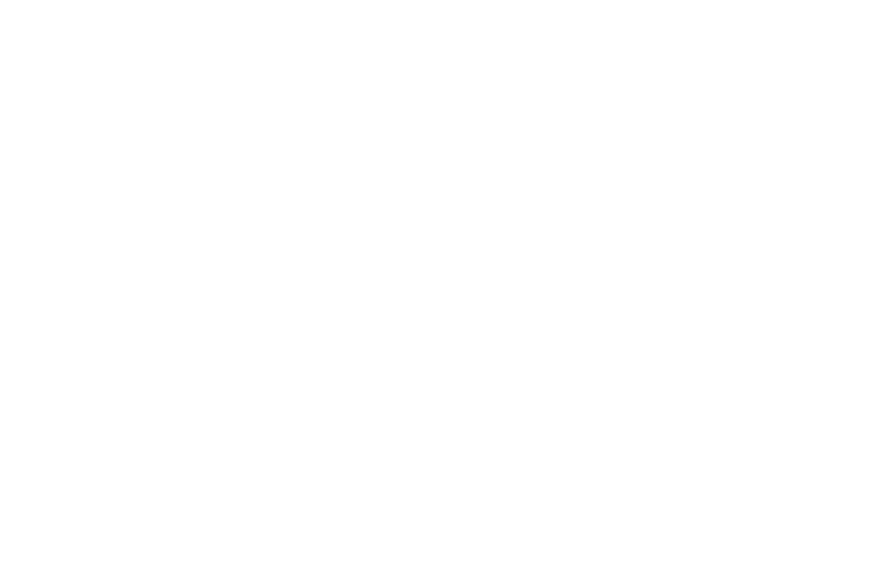
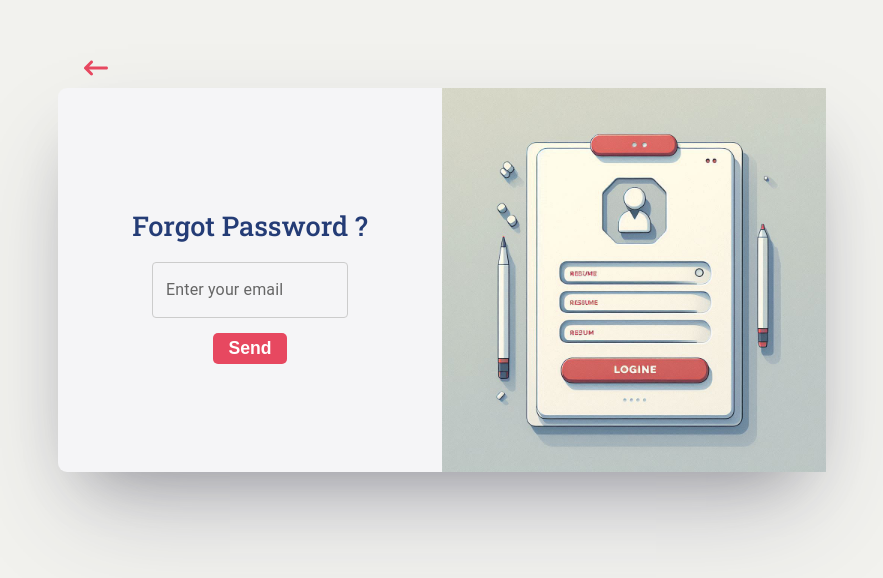
Before and after one commit to soumya1103/Resume-Builder, a React (Create React App) app: page /forgotPassword in a window 1280 px wide. Before the commit this address had no page. Shown: the part 120-698 px from the top of the page, without its empty margins (198-1081 px from the left). Built offline with nearby package versions, Linux system fonts and the light colour scheme.

Commit message:
Forgot password page created

```diff
--- a/package.json
+++ b/package.json
@@ -5,6 +5,11 @@
   "dependencies": {
     "@emotion/react": "^11.13.3",
     "@emotion/styled": "^11.13.0",
+    "@fortawesome/fontawesome-svg-core": "^6.6.0",
+    "@fortawesome/free-brands-svg-icons": "^6.6.0",
+    "@fortawesome/free-regular-svg-icons": "^6.6.0",
+    "@fortawesome/free-solid-svg-icons": "^6.6.0",
+    "@fortawesome/react-fontawesome": "^0.2.2",
     "@mui/material": "^6.1.2",
     "@testing-library/jest-dom": "^5.17.0",
     "@testing-library/react": "^13.4.0",
--- a/src/App.js
+++ b/src/App.js
@@ -1,4 +1,5 @@
 import "./App.css";
+import ForgotPassword from "./Pages/ForgotPassword/ForgotPassword";
 import Login from "./Pages/Login/Login";
 import { BrowserRouter, Routes, Route } from "react-router-dom";
 
@@ -8,6 +9,7 @@
       <BrowserRouter>
         <Routes>
           <Route path="/" element={<Login />} />
+          <Route path="/forgotPassword" element={<ForgotPassword />} />
         </Routes>
       </BrowserRouter>
     </div>
--- /dev/null
+++ b/src/Pages/ForgotPassword/ForgotPassword.css
@@ -0,0 +1,104 @@
+.forgotPassword-form h1 {
+  font-size: 1.7rem;
+  color: #243c76;
+  font-family: "Roboto Slab", system-ui;
+  font-optical-sizing: auto;
+  font-weight: 500;
+  font-style: normal;
+  margin-bottom: 5%;
+}
+
+.back-icon {
+  font-size: 1.5rem;
+  color: #e74860;
+  cursor: pointer;
+  position: absolute;
+  top: 22%;
+  left: 22%;
+}
+
+.back-icon:hover {
+  color: #243c76;
+}
+
+.forgotPassword-input {
+  width: 51%;
+}
+
+.forgotPassword-input input {
+  color: #333;
+}
+
+.forgotPassword-input label {
+  color: #666;
+}
+
+.forgotPassword-input label.Mui-focused {
+  color: #243c76;
+}
+
+.forgotPassword-input .MuiOutlinedInput-root.Mui-focused fieldset {
+  border-color: #243c76;
+}
+
+.forgotPassword-input .MuiOutlinedInput-root fieldset {
+  border-color: #ccc;
+}
+
+.forgotPassword-input .MuiOutlinedInput-root:hover fieldset {
+  border-color: #e74860;
+}
+
+.forgotPassword-btn {
+  margin: 4% 0 2% 0;
+}
+
+.login-link {
+  text-decoration: none;
+  color: #243c76;
+}
+
+.login-link:hover {
+  color: #7c8aad;
+}
+
+@media only screen and (max-width: 1024px) {
+  .forgotPassword-form img {
+    margin-top: 13%;
+    width: 65%;
+  }
+
+  .forgotPassword-form h1 {
+    margin-top: 6%;
+    font-size: 1.7rem;
+  }
+
+  .forgotPassword-input {
+    width: 66%;
+  }
+}
+
+@media only screen and (max-width: 600px) {
+  .forgotPassword-form img {
+    margin-top: 13%;
+    width: 65%;
+  }
+
+  .forgotPassword-input {
+    width: 66%;
+  }
+}
+
+@media only screen and (max-width: 389px) {
+  .forgotPassword-form img {
+    width: 60%;
+  }
+
+  .forgotPassword-form h1 {
+    font-size: 1.5rem;
+  }
+
+  .forgotPassword-input {
+    width: 66%;
+  }
+}
--- /dev/null
+++ b/src/Pages/ForgotPassword/ForgotPassword.jsx
@@ -0,0 +1,29 @@
+import React from "react";
+import Button from "../../Components/Button/Button";
+import loginImg from "../../Images/login-img.jpeg";
+import { TextField } from "@mui/material";
+import "./ForgotPassword.css";
+import { faArrowLeftLong } from "@fortawesome/free-solid-svg-icons";
+import { FontAwesomeIcon } from "@fortawesome/react-fontawesome";
+import { Link } from "react-router-dom";
+
+function ForgotPassword() {
+  return (
+    <div class="login-container-outer">
+      <div class="login-container-inner">
+        <form class="forgotPassword-form">
+          <Link to="/">
+            <FontAwesomeIcon icon={faArrowLeftLong} className="back-icon" />
+          </Link>
+          <h1>Forgot Password ?</h1>
+          <TextField label="Enter your email" variant="outlined" className="forgotPassword-input" />
+          <br />
+          <Button className="forgotPassword-btn">Send</Button>
+        </form>
+        <img src={loginImg} alt="login-image" className="login-img" />
+      </div>
+    </div>
+  );
+}
+
+export default ForgotPassword;
```
Also changed, not shown: 2 other files (tests, documents, lock files or other folders). Lines whose indentation alone changed are shown as unchanged.
